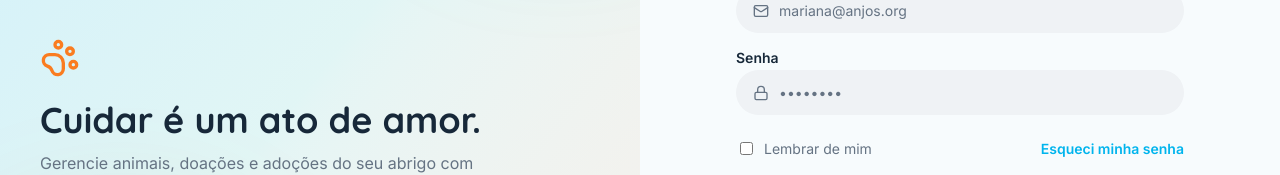
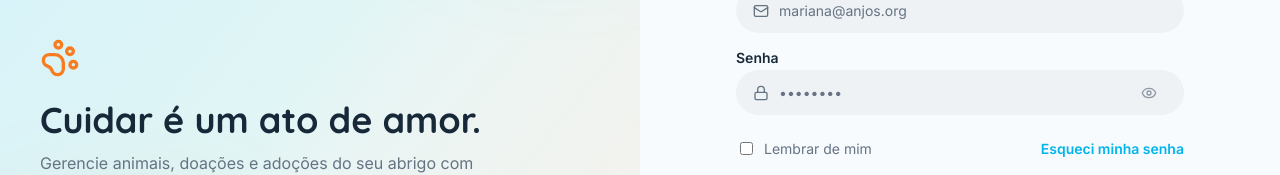
Before and after one commit to fifieggert/anjos_protetores---frontend, a React (Vite) app: page /login in a window 1280 px wide. Shown: the part 327-502 px from the top of the page. Built offline with nearby package versions, Linux system fonts and the light colour scheme.

Commit message:
feat(login): implemento pagina login

```diff
--- a/src/pages/Login/index.jsx
+++ b/src/pages/Login/index.tsx
@@ -1,5 +1,5 @@
 import { useState } from "react";
-import { Mail, Lock, PawPrint } from "lucide-react";
+import { Mail, Lock, PawPrint, Eye, EyeOff } from "lucide-react";
 import logo from "../../assets/logo.png";
 import "./style.css";
 
@@ -8,13 +8,18 @@ export default function Login() {
     const [senha, setSenha] = useState("");
     const [lembrar, setLembrar] = useState(false);
     const [enviando, setEnviando] = useState(false);
+    const [mostrarSenha, setMostrarSenha] = useState(false);
+    const [erro, setErro] = useState("");
 
-    async function handleSubmit(event) {
+    async function handleSubmit(event: React.SubmitEvent<HTMLFormElement>) {
         event.preventDefault();
         setEnviando(true);
+        setErro("");
         try {
             // TODO: integrar com o endpoint de login do backend quando estiver disponível
-            console.log({ email, senha, lembrar });
+            console.log({ email, lembrar });
+        } catch {
+            setErro("Não foi possível entrar. Verifique seus dados e tente novamente.");
         } finally {
             setEnviando(false);
         }
@@ -69,6 +74,7 @@ export default function Login() {
                                     value={email}
                                     onChange={(e) => setEmail(e.target.value)}
                                     autoComplete="email"
+                                    disabled={enviando}
                                 />
                             </div>
                         </label>
@@ -78,14 +84,23 @@ export default function Login() {
                             <div className="login-input-wrap">
                                 <Lock size={16} aria-hidden />
                                 <input
-                                    className="login-input"
-                                    type="password"
+                                    className="login-input login-input--senha"
+                                    type={mostrarSenha ? "text" : "password"}
                                     required
                                     placeholder="••••••••"
                                     value={senha}
                                     onChange={(e) => setSenha(e.target.value)}
                                     autoComplete="current-password"
+                                    disabled={enviando}
                                 />
+                                <button
+                                    type="button"
+                                    className="login-toggle-senha"
+                                    onClick={() => setMostrarSenha((v) => !v)}
+                                    aria-label={mostrarSenha ? "Ocultar senha" : "Mostrar senha"}
+                                >
+                                    {mostrarSenha ? <EyeOff size={16} /> : <Eye size={16} />}
+                                </button>
                             </div>
                         </label>
                     </div>
@@ -104,6 +119,12 @@ export default function Login() {
                         </a>
                     </div>
 
+                    {erro && (
+                        <p className="login-error" role="alert">
+                            {erro}
+                        </p>
+                    )}
+
                     <button className="login-submit" type="submit" disabled={enviando}>
                         {enviando ? "Entrando..." : "Entrar"}
                     </button>
--- a/src/pages/Login/style.css
+++ b/src/pages/Login/style.css
@@ -33,6 +33,23 @@ body {
     height: 320px;
     border-radius: 50%;
     filter: blur(64px);
+}
+
+.login-toggle-senha {
+    position: absolute;
+    right: 12px;
+    top: 50%;
+    transform: translateY(-50%);
+    background: none;
+    border: none;
+    cursor: pointer;
+    display: flex;
+    align-items: center;
+    color: inherit;
+    opacity: 0.7;
+}
+.login-toggle-senha:hover {
+    opacity: 1;
 }
 
 .login-blob--top {
@@ -150,6 +167,7 @@ body {
 }
 
 .login-input-wrap {
+    position: relative;
     display: flex;
     align-items: center;
     margin-top: 0.25rem;
@@ -181,6 +199,10 @@ body {
     font-size: 0.875rem;
     font-family: inherit;
     color: #172839;
+}
+
+.login-input--senha {
+    padding-right: 1.75rem;
 }
 
 .login-input::placeholder {
@@ -239,6 +261,17 @@ body {
     cursor: not-allowed;
 }
 
+.login-error {
+    margin: 0;
+    padding: 0.625rem 1rem;
+    border-radius: 12px;
+    background: color-mix(in srgb, #e5484d 12%, transparent);
+    border: 1px solid color-mix(in srgb, #e5484d 30%, transparent);
+    color: #b3261e;
+    font-size: 0.875rem;
+    text-align: center;
+}
+
 .login-visitor {
     text-align: center;
     font-size: 0.875rem;
```
